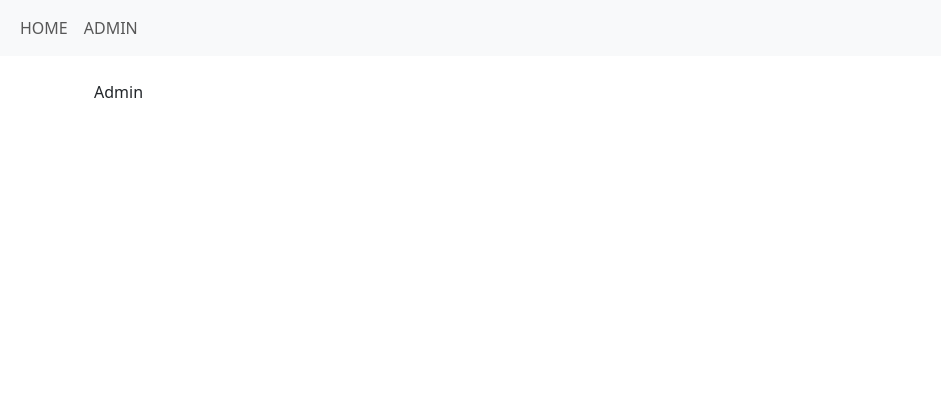
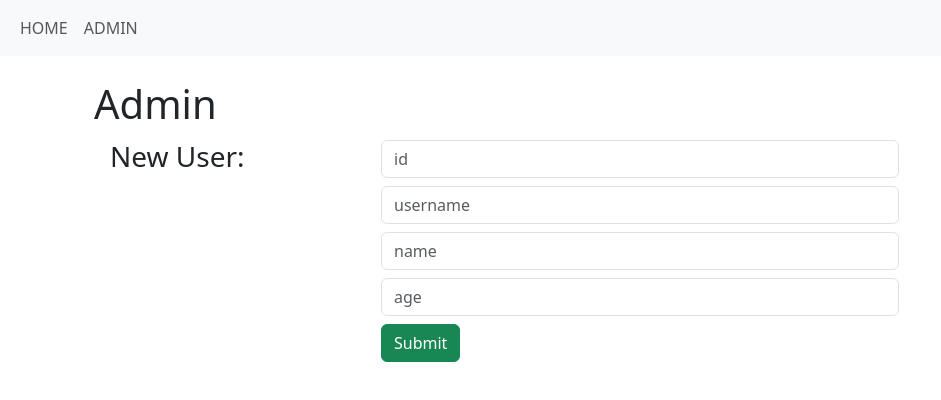
Before and after one commit to VivianaS14/react-basic-crud, a React (Create React App) app: page /admin in a window 1280 px wide. Shown: the top 400 px of the page, without its empty margins (0-941 px from the left). Built offline with nearby package versions, Linux system fonts and the light colour scheme.

Commit message:
feat: added basic form

```diff
--- a/src/Admin.jsx
+++ b/src/Admin.jsx
@@ -1,7 +1,15 @@
 import React from "react";
+import UserForm from "./components/UserForm";
 
 const Admin = () => {
-  return <div>Admin</div>;
+  return (
+    <>
+      <h1>Admin</h1>
+      <div className="p-1">
+        <UserForm />
+      </div>
+    </>
+  );
 };
 
 export default Admin;
--- /dev/null
+++ b/src/components/UserForm.jsx
@@ -0,0 +1,36 @@
+import React from "react";
+
+const UserForm = () => {
+  return (
+    <div className="container">
+      <div className="row">
+        <div className="col-3">
+          <h3>New User:</h3>
+        </div>
+        <div className="col-6">
+          <form>
+            <input type="text" className="form-control mb-2" placeholder="id" />
+            <input
+              type="text"
+              className="form-control mb-2"
+              placeholder="username"
+            />
+            <input
+              type="text"
+              className="form-control mb-2"
+              placeholder="name"
+            />
+            <input
+              type="text"
+              className="form-control mb-2"
+              placeholder="age"
+            />
+            <button className="btn btn-success">Submit</button>
+          </form>
+        </div>
+      </div>
+    </div>
+  );
+};
+
+export default UserForm;
```
